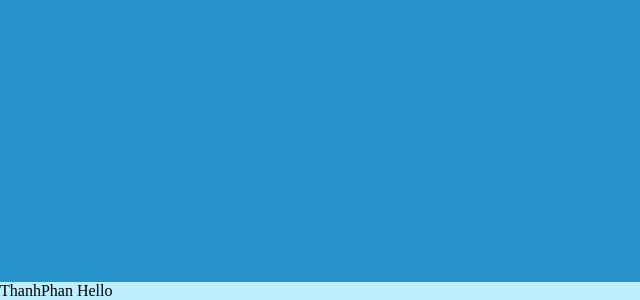
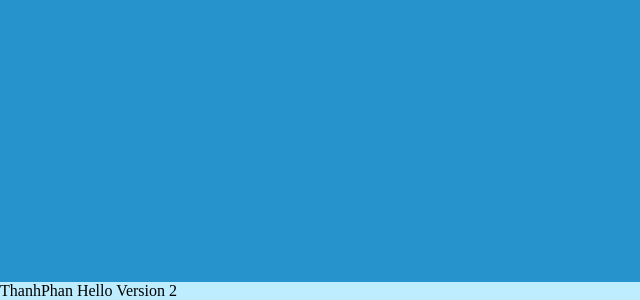
Before and after one commit to pvthanh98/SimpleWaleDemo, a plain HTML site: page static/index.html in a window 1280 px wide. Shown: the part 1528-1828 px from the top of the page, 0-640 px from the left. Drawn offline with Linux system fonts and the light colour scheme.

Commit message:
Thanh PHan version 2

```diff
--- a/static/index.html
+++ b/static/index.html
@@ -51,7 +51,7 @@
   <div id="waves"></div>
   <div id="sea"></div>
   <div>
-    ThanhPhan Hello
+    ThanhPhan Hello Version 2
   </div>
 </body>
 </html>
```
